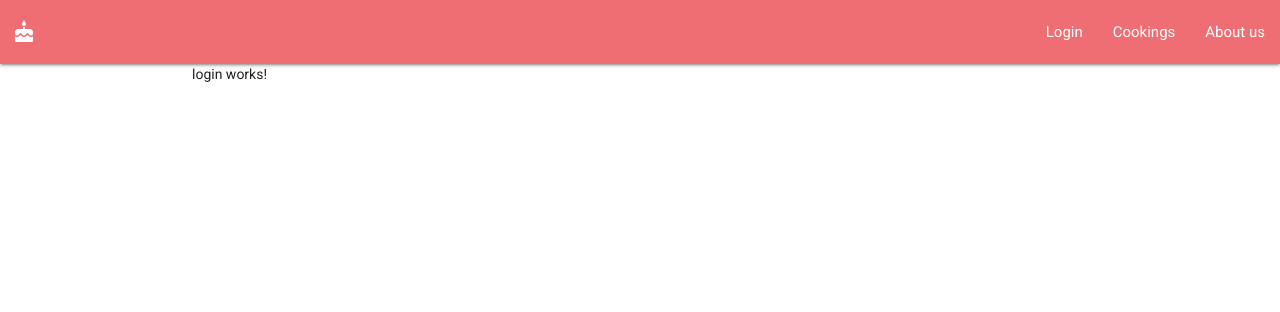
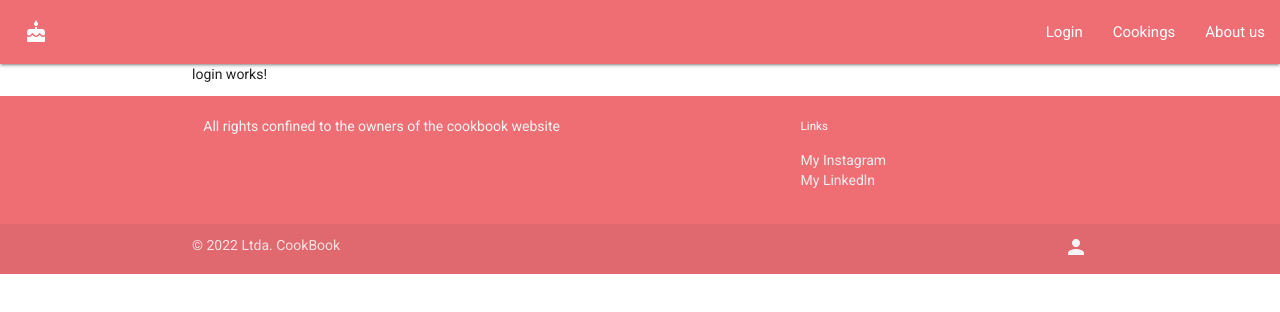
Before and after one commit to Luc4sGomes/cookbook_project, an Angular app: page / in a window 1280 px wide. Shown: the top 312 px of the page. Built offline with nearby package versions, Linux system fonts and the light colour scheme.

Commit message:
created footer with informations of site

```diff
--- a/src/app/app.component.css
+++ b/src/app/app.component.css
@@ -1,5 +1,7 @@
-
 
 .cake-logo {
-  margin-left: 12px;
+  margin-left: 24px;
 }
+main {
+  flex: 1 0 auto;
+}
--- a/src/app/app.component.html
+++ b/src/app/app.component.html
@@ -1,6 +1,9 @@
+<header>
   <nav>
     <div class="nav-wrapper">
-    <a [routerLink]="['/']" class="brand-logo"><i class="material-icons cake-logo">cake</i></a>
+      <a [routerLink]="['/']" class="brand-logo"
+        ><i class="material-icons cake-logo">cake</i></a
+      >
       <ul id="nav-mobile" class="right hide-on-med-and-down">
         <li><a [routerLink]="['/']">Login</a></li>
         <li><a [routerLink]="['/cookings']">Cookings</a></li>
@@ -8,7 +11,37 @@
       </ul>
     </div>
   </nav>
+</header>
 
+<main>
   <div class="container">
     <router-outlet></router-outlet>
   </div>
+</main>
+
+<footer>
+  <footer class="page-footer">
+    <div class="container">
+      <div class="row">
+        <div class="col l6 s12">
+          <p class="grey-text text-lighten-4">
+            All rights confined to the owners of the cookbook website
+          </p>
+        </div>
+        <div class="col l4 offset-l2 s12">
+          <h5 class="white-text">Links</h5>
+          <ul>
+            <li><a class="grey-text text-lighten-3" href="https://www.instagram.com/lucas_gomelo/">My Instagram </a></li>
+            <li><a class="grey-text text-lighten-3" href="https://www.linkedin.com/in/lucas-gomes-a640601a1/">My Linkedln </a></li>
+          </ul>
+        </div>
+      </div>
+    </div>
+    <div class="footer-copyright">
+      <div class="container">
+        © 2022 Ltda. CookBook
+        <a class="grey-text text-lighten-4 right" href="#!"><i class="material-icons">person</i></a>
+      </div>
+    </div>
+  </footer>
+</footer>
--- a/src/styles.css
+++ b/src/styles.css
@@ -1,7 +1,14 @@
 /* You can add global styles to this file, and also import other style files */
 
 html, body { height: 100%; }
-body { margin: 0; font-family: Roboto, "Helvetica Neue", sans-serif; }
+body {
+  margin: 0;
+  font-family: Roboto, "Helvetica Neue", sans-serif;
+  box-sizing: border-box;
+  display: flex;
+  min-height: 100vh;
+  flex-direction: column;
+}
 
 
 .default-black {
```
Lines whose indentation alone changed are shown as unchanged.
